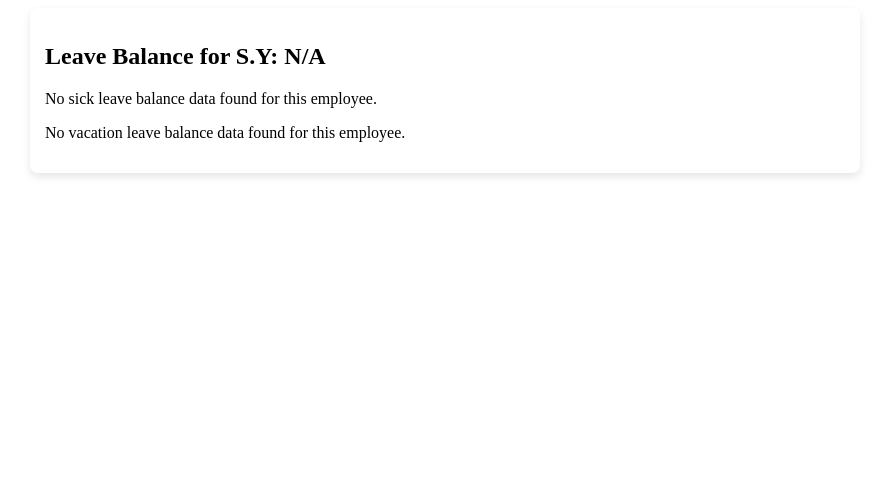
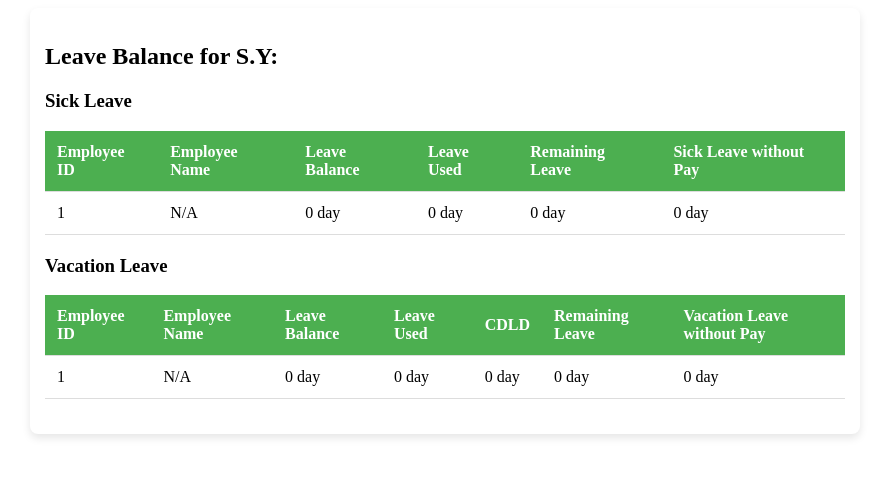
Before and after one commit to HaizUber/hris-x-assoc-portal, a CodeIgniter app: the page made by application/views/apps/leave/LeaveBalance.php in a window 1280 px wide. Shown: the top 477 px of the page, without its empty margins (195-1084 px from the left). Run offline with CodeIgniter, Linux system fonts and the light colour scheme; the visitor is signed in with stand-in values (Sample User, id 1); data that the repository does not hold is empty.

Commit message:
LeaveBalance fix for no user detected, approvers can now set comments, total hours now account for lunch break

```diff
--- a/application/views/apps/leave/LeaveBalance.php
+++ b/application/views/apps/leave/LeaveBalance.php
@@ -36,7 +36,7 @@
 </head>
 <body>
     <div class="table-container">
-        <h2>Leave Balance for S.Y: <?= $leaveBalances['schoolyear'] ?? 'N/A'; ?></h2>
+    <h2>Leave Balance for S.Y: <?= !empty($leaveBalances['schoolyear']) ? $leaveBalances['schoolyear'] : $latestSchoolYear; ?></h2>
 
         <!-- Display Sick Leave Balance -->
         <?php if (isset($leaveBalances['SL_Balance']) && $leaveBalances['SL_Balance'] !== null): ?>
@@ -91,7 +91,30 @@
 
         </table>
         <?php else: ?>
-        <p>No sick leave balance data found for this employee.</p>
+        <!-- Table with values set to 0 when data is not found -->
+        <h3>Sick Leave</h3>
+        <table>
+            <thead>
+                <tr>
+                    <th>Employee ID</th>
+                    <th>Employee Name</th>
+                    <th>Leave Balance</th>
+                    <th>Leave Used</th>
+                    <th>Remaining Leave</th>
+                    <th>Sick Leave without Pay</th>
+                </tr>
+            </thead>
+            <tbody>
+                <tr>
+                    <td><?= $_SESSION['employee_id']; ?></td>
+                    <td><?= isset($userDetails) ? $userDetails['last_name'] . ', ' . $userDetails['first_name'] . ' ' . $userDetails['middle_name'] : 'N/A'; ?></td>
+                    <td>0 day</td>
+                    <td>0 day</td>
+                    <td>0 day</td>
+                    <td>0 day</td>
+                </tr>
+            </tbody>
+        </table>
         <?php endif; ?>
 
         <!-- Display Vacation Leave Balance -->
@@ -170,13 +193,34 @@
     </tr>
 </tbody>
 
-
-
-
-
         </table>
         <?php else: ?>
-        <p>No vacation leave balance data found for this employee.</p>
+        <!-- Table with values set to 0 when data is not found -->
+        <h3>Vacation Leave</h3>
+        <table>
+            <thead>
+                <tr>
+                    <th>Employee ID</th>
+                    <th>Employee Name</th>
+                    <th>Leave Balance</th>
+                    <th>Leave Used</th>
+                    <th>CDLD</th> <!-- CDLD column here -->
+                    <th>Remaining Leave</th>
+                    <th>Vacation Leave without Pay</th>
+                </tr>
+            </thead>
+            <tbody>
+                <tr>
+                    <td><?= $_SESSION['employee_id']; ?></td>
+                    <td><?= isset($userDetails) ? $userDetails['last_name'] . ', ' . $userDetails['first_name'] . ' ' . $userDetails['middle_name'] : 'N/A'; ?></td>
+                    <td>0 day</td>
+                    <td>0 day</td>
+                    <td>0 day</td>
+                    <td>0 day</td>
+                    <td>0 day</td>
+                </tr>
+            </tbody>
+        </table>
         <?php endif; ?>
     </div>
 </body>
--- a/application/views/apps/leave/dashboard.php
+++ b/application/views/apps/leave/dashboard.php
@@ -73,7 +73,7 @@
 <!-- Employee Leave Balance Card -->
 <?php if ($isHR): ?>
     <div class="card text-center" style="width: 16rem;">
-        <a href="<?php echo base_url('leave/approve') ?>">
+        <a href="<?php echo base_url('COMINGSOON') ?>">
             <img class="card-img-top" src="<?php echo base_url('assets/employee.png'); ?>" alt="Employee Leave Balance" style="padding: 20px;">
             <div class="card-body">
                 <h6 class="card-text font-weight-bold">Employee Leave Balance</h6>
--- a/application/views/apps/leave/home.php
+++ b/application/views/apps/leave/home.php
@@ -284,6 +284,10 @@
             // Move to the next day
             currentDay.setDate(currentDay.getDate() + 1);
         }
+            // Deduct 1 hour if total hours exceed 6 hours
+            if (totalHours > 6) {
+            totalHours -= 1;
+        }
     } else {
         // Calculate the total hours for full days
         const days = (end - start) / (1000 * 60 * 60 * 24) + 1; // Calculate full days
```
Also changed, not shown: application/controllers/Apps/LeaveController.php (+18 -3 lines), application/models/Apps/LeaveModel.php (+45 -8 lines), application/views/apps/leave/ApproveLeave.php (+29 -6 lines).
